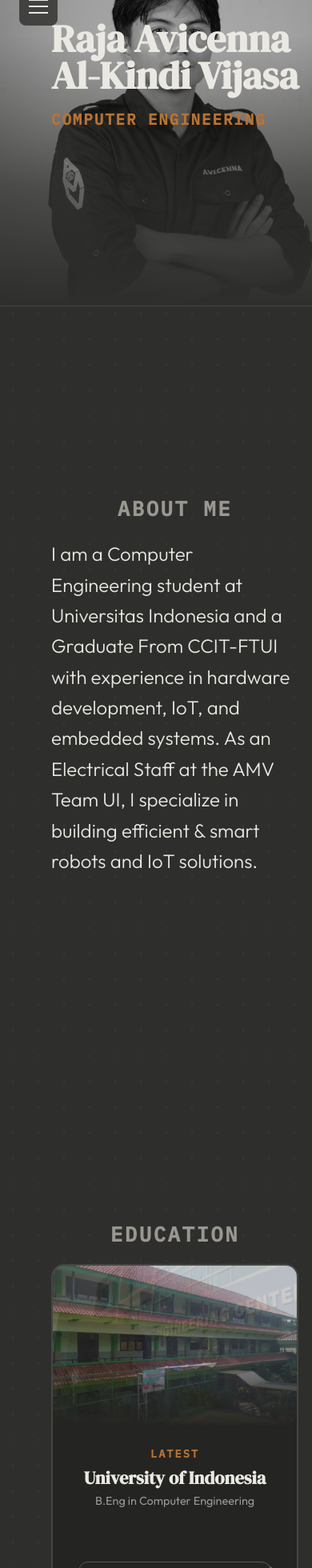
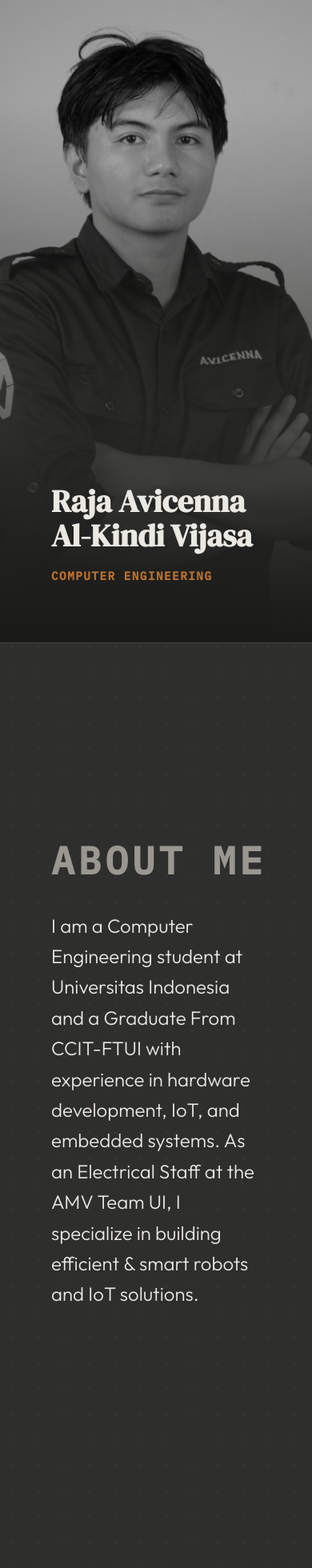
Before and after one commit to rajavijasa/Porto, a React (Vite) app: page / in a window 390 px wide. Shown: the part 40-2000 px from the top of the page at 80% size. Built offline with nearby package versions, Linux system fonts and the light colour scheme.

Commit message:
Cek UI HP 4.0

```diff
--- a/src/App.jsx
+++ b/src/App.jsx
@@ -124,7 +124,9 @@ export default function App() {
 
             <section id="contact" className="contact-section reveal">
               <h2 className="section-title t-mono">CONTACT ME</h2>
-              <div className="social-links" style={{ gap: '2.5rem', marginTop: '1rem' }}>
+
+              {/* Bungkus ikon dengan div social-links yang sudah kita beri margin simetris di CSS */}
+              <div className="social-links">
                 <a href="https://github.com/rajavijasa" target="_blank" rel="noreferrer">
                   <img src={githubIcon} alt="GitHub" className="social-icon" />
                 </a>
--- a/src/components/Hero.jsx
+++ b/src/components/Hero.jsx
@@ -18,17 +18,8 @@ export default function Hero() {
       </div>
 
       <div className="hero-text-content">
-        <h1 className="main-title" style={{ position: 'relative', zIndex: 10 }}>
-          Raja Avicenna
-        </h1>
-        {/* REVISI: Opasitas dinaikkan menjadi 0.45 agar abu-abunya pas seperti referensi */}
-        <h1 className="main-title" style={{
-          color: 'rgba(234, 232, 226, 1)',
-          position: 'relative',
-          zIndex: 10,
-          marginTop: '-10px'
-        }}>
-          Al-Kindi Vijasa
+        <h1 className="main-title" style={{ position: 'relative', zIndex: 10, lineHeight: '1.1' }}>
+          Raja Avicenna<br />Al-Kindi Vijasa
         </h1>
         <h2 className="main-subtitle" style={{
           fontSize: '1.2rem',
--- a/src/components/ScrollSection.jsx
+++ b/src/components/ScrollSection.jsx
@@ -8,16 +8,13 @@ const ScrollSection = ({ id, title, latestItem, images, onLearnMore, index = 0 }
     let interval;
     const isMobile = window.innerWidth <= 850;
 
-    // Auto-play selang-seling di HP, atau aktif saat Hover di Laptop
     if ((isHovering || isMobile) && images && images.length > 1) {
 
-      // JEDA AWAL SELANG-SELING: Kotak 0 mulai lgsg, Kotak 1 tunda 1 detik, Kotak 2 tunda 2 detik
       const timeout = setTimeout(() => {
-
-        // INTERVAL: Gambar berganti setiap 3000ms (3 Detik)
+        // REVISI: 3000ms untuk HP, 1250ms untuk Monitor
         interval = setInterval(() => {
           setCurrentImg(prev => (prev + 1) % images.length);
-        }, 3000);
+        }, isMobile ? 3000 : 1250);
 
       }, isMobile ? index * 1000 : 0);
 
--- a/src/index.css
+++ b/src/index.css
@@ -570,6 +570,10 @@ body {
   animation: fadeIn 0.3s ease forwards;
 }
 
+.mobile-br {
+  display: none;
+}
+
 /* ==========================================================================
    RESPONSIVE DESIGN (STRICT ORDER)
    ========================================================================== */
@@ -651,6 +655,10 @@ body {
   .section-title { font-size: 2.8rem; word-break: break-word; }
   .service-item__name { font-size: 2rem !important; }
   .popup-desc-wrapper p { font-size: 1.2rem !important; }
+
+  .mobile-br {
+    display: block;
+  }
 }
 
 /* ==========================================================================
@@ -674,97 +682,102 @@ body {
 }
 
 /* ==========================================================================
-   REVISI FINAL: PROPORSI KETAT, MOBILE ALIGNMENT, & HERO EXPANSION
+   REVISI FINAL: PROPORSI PRESTIGE & MOBILE CENTERED MODAL
    ========================================================================== */
 
 /* --- 1. LAPTOP / MONITOR (16:9) --- */
 
-/* Memangkas Ketebalan Kotak Data hingga ~40% (Dari 64px menjadi 25px) */
-.preview-content-wrapper {
-  padding: 25px 32px !important;
-}
-/* Menjaga agar gambar seperti pita tidak penyok/terdistorsi */
-.preview-image-container img {
-  object-fit: cover !important;
-  object-position: center !important;
+/* Judul Seksi: Perkecil hingga 85% dari ukuran sebelumnya */
+.section-title {
+  font-size: 3.2rem !important;
+  margin-bottom: var(--space-md);
 }
 
-/* Memangkas Teks Kotak Data (50% ukuran awal) & LATEST (60%) */
-.preview-title {
-  font-size: clamp(1.8rem, 2.5vw, 2.3rem) !important;
-  margin-bottom: 4px !important;
-}
-.preview-subtitle {
-  font-size: 1.1rem !important;
-}
-.preview-latest-label {
-  font-size: 0.75rem !important;
-  margin-bottom: 8px !important;
+/* Ketebalan Kotak Data: Pertebal 30% dari revisi pita sebelumnya */
+.preview-content-wrapper {
+  padding: 33px 40px !important; /* Padding vertikal naik dari 25px ke ~33px */
 }
 
-/* --- 2. FITUR UMUM (SCROLL LOCK, HAMBURGER, POPUP HEADER) --- */
-.locked-scroll { overflow: hidden !important; }
-.popup-header-title { font-family: var(--font-display); font-size: clamp(1.8rem, 4vw, 2.8rem) !important; text-align: center; white-space: nowrap; width: 100%; margin-bottom: calc(var(--space-xl) * 0.5) !important; }
+/* Teks dalam Kotak: Latest (+40%), Univ (+15%), B.Eng (+20%) */
+.preview-latest-label { font-size: 1.05rem !important; margin-bottom: 10px !important; }
+.preview-title { font-size: clamp(2rem, 2.8vw, 2.6rem) !important; }
+.preview-subtitle { font-size: 1.3rem !important; }
 
-.mobile-menu-btn { display: none; position: fixed; top: 24px; left: 24px; z-index: 1001; background: rgba(46,46,44, 0.8); backdrop-filter: blur(5px); border: 1px solid var(--clr-border); border-radius: 8px; width: 48px; height: 48px; cursor: pointer; flex-direction: column; justify-content: center; align-items: center; gap: 6px; }
-.mobile-menu-btn .bar { width: 24px; height: 2px; background-color: var(--clr-text); transition: all 0.3s ease; }
-.mobile-menu-btn.open .bar:nth-child(1) { transform: translateY(8px) rotate(45deg); }
-.mobile-menu-btn.open .bar:nth-child(2) { opacity: 0; }
-.mobile-menu-btn.open .bar:nth-child(3) { transform: translateY(-8px) rotate(-45deg); }
+/* Simetri Contact Me: Gap Atas (Title-Icon) = Gap Bawah (Icon-Bottom) */
+.contact-section {
+  padding: 80px 0 !important; /* Memberi ruang napas yang luas */
+  display: flex;
+  flex-direction: column;
+  align-items: flex-start;
+}
+.contact-section .social-links {
+  margin: 60px 0 !important; /* Jarak atas dan bawah ikon dibuat sama (60px) */
+}
 
-/* --- 3. HP / MOBILE OVERRIDES (<850px) --- */
+/* --- 2. MOBILE / HP (< 850px) --- */
 @media (max-width: 850px) {
-  /* Kunci scroll horizontal HP & Munculkan Hamburger */
-  body, .page-layout { overflow-x: hidden !important; }
-  .mobile-menu-btn { display: flex; }
-  .right-nav { display: none !important; }
-
-  /* Hero / Profil: Melebarkan jarak bawah hingga 180% (Sekitar 22vh) */
-  .hero-text-content {
-    padding-bottom: 22vh !important;
+  /* Modal HP: Tengah Layar & Backdrop Blur Pekat */
+  .modal-overlay {
+    display: flex !important;
+    align-items: center !important;
+    justify-content: center !important;
+    padding: 20px !important;
+    backdrop-filter: blur(25px) !important; /* Saran blur pekat diterapkan */
   }
-  .main-title, .main-subtitle { white-space: nowrap !important; }
-
-  /* Judul Section (EDUCATION dll) 80% dari awal & Menengahkan */
-  .section-title {
-    font-size: clamp(1.6rem, 6.4vw, 2.4rem) !important;
-    text-align: center !important;
-    white-space: nowrap !important;
+  .modal-content {
+    max-height: 80dvh !important; /* Menggunakan Dynamic Viewport Height */
+    margin: 0 !important;
+    transform: none !important;
   }
 
-  /* Contact Me & Kartu Data: Dibuat Rata Tengah */
-  .social-links {
-    justify-content: center !important;
-    width: 100%;
+  /* Hero Section: 100% Layar (Hanya Profil, Nama, Jurusan) */
+  .left-column {
+    height: 100dvh !important;
+    display: flex !important;
+    flex-direction: column !important;
+    justify-content: flex-end !important;
   }
-  .preview-content-wrapper {
-    align-items: center !important;
-    text-align: center !important;
+  .hero-text-content {
+    padding-bottom: 40px !important; /* Padding bawah profesional */
+    background: linear-gradient(to top, rgba(20,20,18,0.8) 0%, transparent 100%); /* Saran gradasi bayangan */
+  }
+  .main-title {
+    white-space: nowrap !important;
+    font-size: clamp(2rem, 10vw, 3.5rem) !important;
+    line-height: 1.1 !important;
+  }
+  .main-subtitle { white-space: nowrap !important; font-size: 0.9rem !important; }
+
+  /* Judul Seksi HP: +50%, Rata Kiri */
+  .section-title {
+    font-size: clamp(3rem, 12vw, 4rem) !important;
+    text-align: left !important;
+    white-space: nowrap !important;
+    margin-bottom: 24px !important;
   }
 
-  /* Teks Kartu Data HP: 60% Judul/Sub, 70% LATEST */
-  .preview-title { font-size: 1.4rem !important; }
-  .preview-subtitle { font-size: 0.9rem !important; }
-  .preview-latest-label { font-size: 0.85rem !important; }
+  /* Gap Antar Poin Data: Seragam */
+  .scroll-section { margin-bottom: 40px !important; padding: 0 !important; }
 
-  /* Tombol Learn More Disinkronkan dengan 75% awal (Sama dengan Navigasi) */
+  /* Teks dalam Kotak HP: Latest (+10%), Univ (+50%), B.Eng (+50%) */
+  .preview-latest-label { font-size: 1rem !important; }
+  .preview-title { font-size: 2.1rem !important; line-height: 1.2 !important; }
+  .preview-subtitle { font-size: 1.35rem !important; }
+
+  /* Tombol Learn More HP: 70% */
   .btn-learn-more {
     font-size: 0.95rem !important;
     padding: 8px 16px !important;
-    box-shadow: 4px 4px 0px var(--clr-copper) !important;
+    transform: scale(0.9) !important;
   }
-  .btn-learn-more:hover { box-shadow: 4px 4px 0px var(--clr-copper-light) !important; }
-  .btn-learn-more:active {
-    transform: translate(4px, 4px) !important;
-    box-shadow: 1px 1px 0px var(--clr-copper-light) !important;
-  }
+}
 
-  /* Popup Vertikal HP */
-  .popup-service-item { flex-direction: column; align-items: flex-start; }
-  .popup-img-wrapper { width: 100%; }
-  .popup-img-wrapper img { height: auto; aspect-ratio: 16/9; }
-  .popup-text-wrapper { width: 100%; margin-left: 0; margin-top: 16px; }
-  .popup-desc-wrapper { width: 100%; margin-left: 0; margin-top: 16px; min-width: 0; }
-  .service-item__name { font-size: 2rem !important; }
-  .popup-desc-wrapper p { font-size: 1.2rem !important; }
+/* --- 3. FITUR UMUM --- */
+.popup-header-title {
+  font-family: var(--font-display);
+  font-size: clamp(1.8rem, 4vw, 2.8rem) !important;
+  text-align: center;
+  white-space: nowrap;
+  width: 100%;
+  margin-bottom: 30px !important; /* Padding bawah dikurangi 50% */
 }
```
